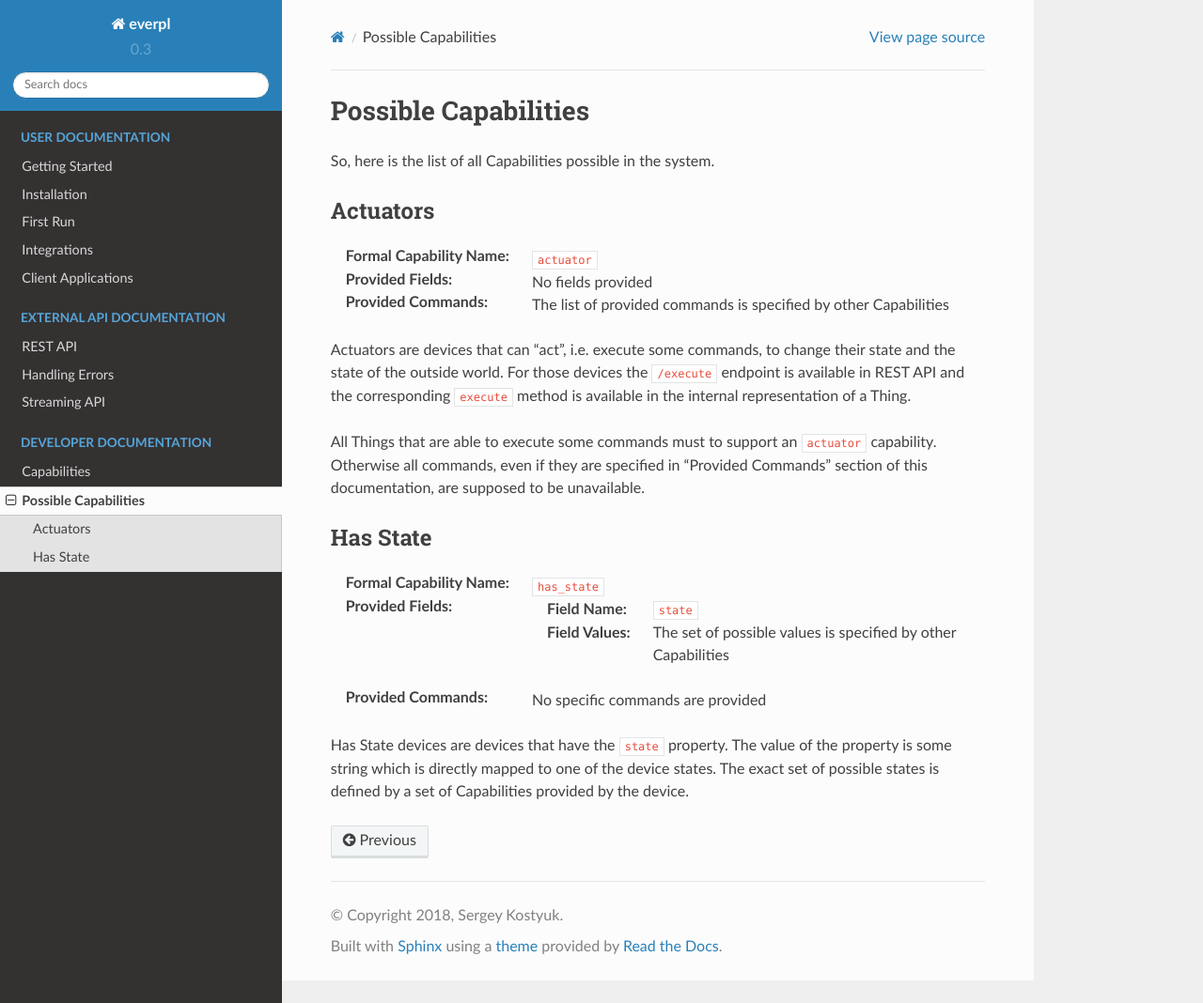
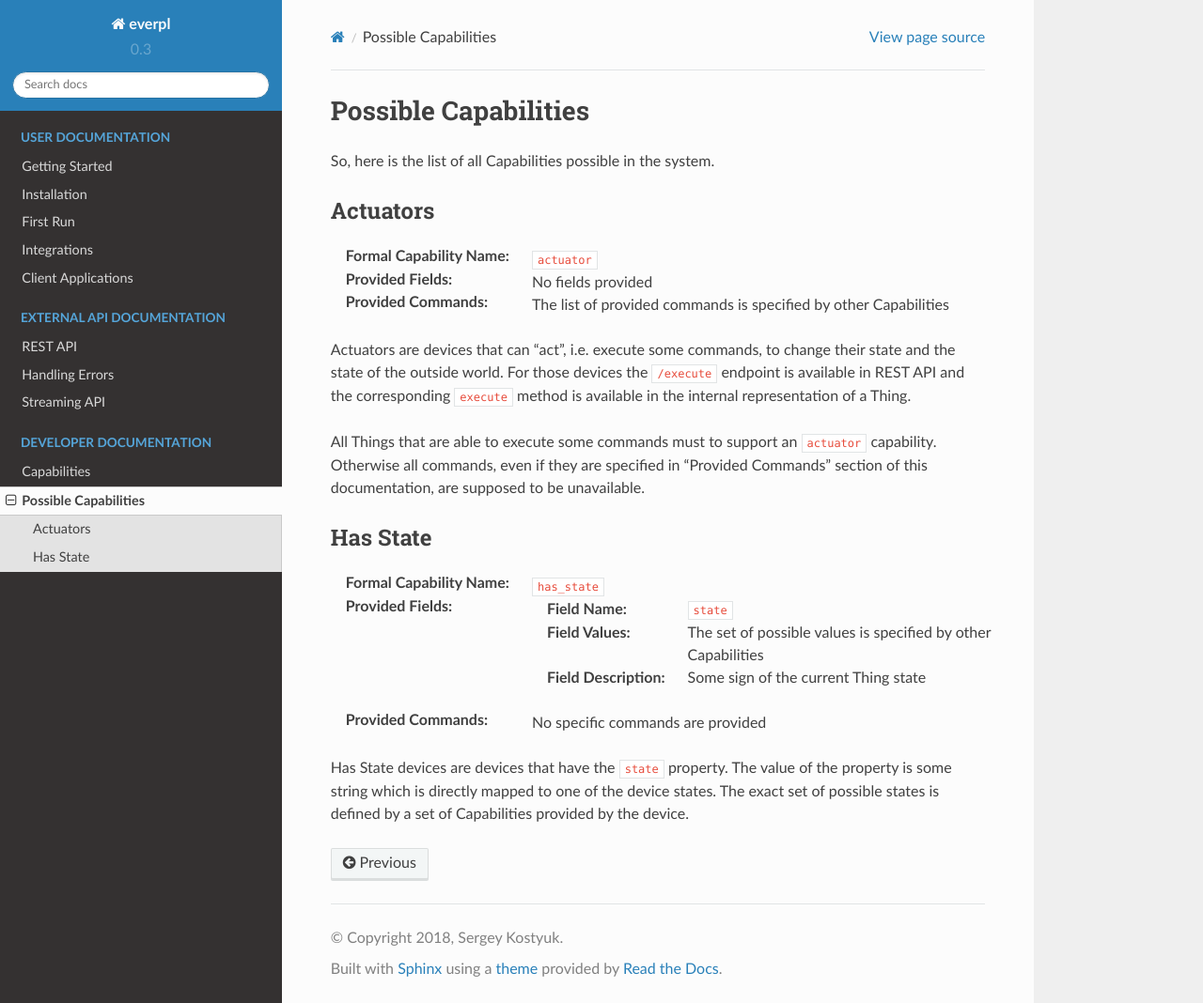
Before and after one commit to fossabot/everpl, a Sphinx documentation site: the page built from docs/source/developer/capability_list.rst, in a window 1280 px wide and 1068 px high. Shown: the whole window at 94% size. Built offline with Sphinx 7.4.7 and the Read the Docs theme 2.0.0, drawn with Linux system fonts in a browser that asks for light colours; pages that are not in the unit, such as notebooks, are missing from menus.

Commit message:
DOCS: Added a "Field Description" to the descriptions of Capabilities

```diff
--- a/docs/source/developer/capability_list.rst
+++ b/docs/source/developer/capability_list.rst
@@ -41,6 +41,8 @@ Has State
     :Field Name: ``state``
     :Field Values:
         The set of possible values is specified by other Capabilities
+    :Field Description:
+        Some sign of the current Thing state
 
 :Provided Commands:
     No specific commands are provided
```
